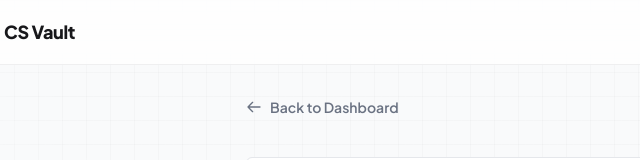
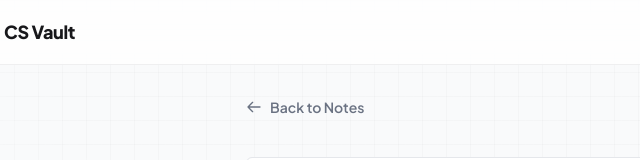
Before and after one commit to realozk/CS-Vault, an Astro site: page /CS-Vault/operating-systems/2026/quiz/chapter-01-practice in a window 1280 px wide. Shown: the top 160 px of the page, 58-698 px from the left. Built offline with nearby package versions, Linux system fonts and the light colour scheme; Astro itself is replaced by a stand-in of ours.

```diff
--- a/src/pages/[subject]/[year]/quiz/[slug].astro
+++ b/src/pages/[subject]/[year]/quiz/[slug].astro
@@ -39,7 +39,7 @@ const BASE_URL = import.meta.env.BASE_URL.endsWith('/') ? import.meta.env.BASE_U
         <svg class="w-4 h-4 mr-2" fill="none" stroke="currentColor" stroke-width="2" viewBox="0 0 24 24">
           <path stroke-linecap="round" stroke-linejoin="round" d="M10 19l-7-7m0 0l7-7m-7 7h18"></path>
         </svg>
-        Back to Dashboard
+        Back to Notes
       </a>
 
     </div>
```
